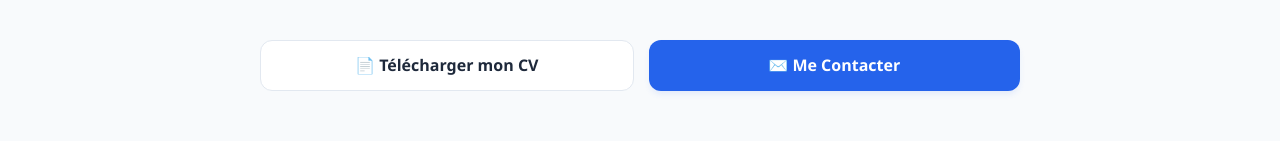
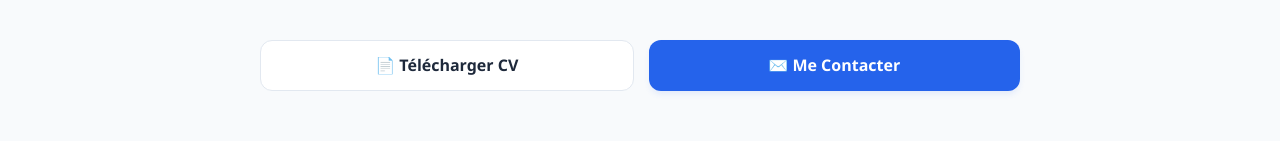
Before and after one commit to Edris-Y/EdrisApp, a React (Vite) app in the folder client/: page /about in a window 1280 px wide. Shown: the part 1118-1259 px from the top of the page. Built offline with nearby package versions, Linux system fonts and the light colour scheme.

Commit message:
Correction 30/11 2

```diff
--- a/client/src/pages/About.jsx
+++ b/client/src/pages/About.jsx
@@ -122,10 +122,16 @@ const About = () => {
 
       {/* 3. Boutons du bas */}
       <div style={{ display: "flex", gap: "15px", marginTop: "40px" }}>
-        <a href="/cv.pdf" target="_blank" className="btn btn-secondary" style={{ flex: 1 }}>
-          📄 Télécharger mon CV
+        <a
+          href="/CV_Travail_Edris.pdf"  // <-- Le "/" pointe directement vers le dossier public
+          target="_blank"
+          rel="noopener noreferrer"
+          className="btn btn-secondary"
+          style={{ flex: 1, display: "flex", alignItems: "center", justifyContent: "center", gap: "8px", minWidth: "200px" }}
+        >
+          📄 Télécharger CV
         </a>
-        <Link to="/contact" className="btn btn-primary" style={{ flex: 1 }}>
+        <Link to="/contact" className="btn btn-primary" style={{ flex: 1, display: "flex", alignItems: "center", justifyContent: "center", minWidth: "200px" }}>
           ✉️ Me Contacter
         </Link>
       </div>
```
Also changed, not shown: 1 other file (tests, documents, lock files or other folders).
